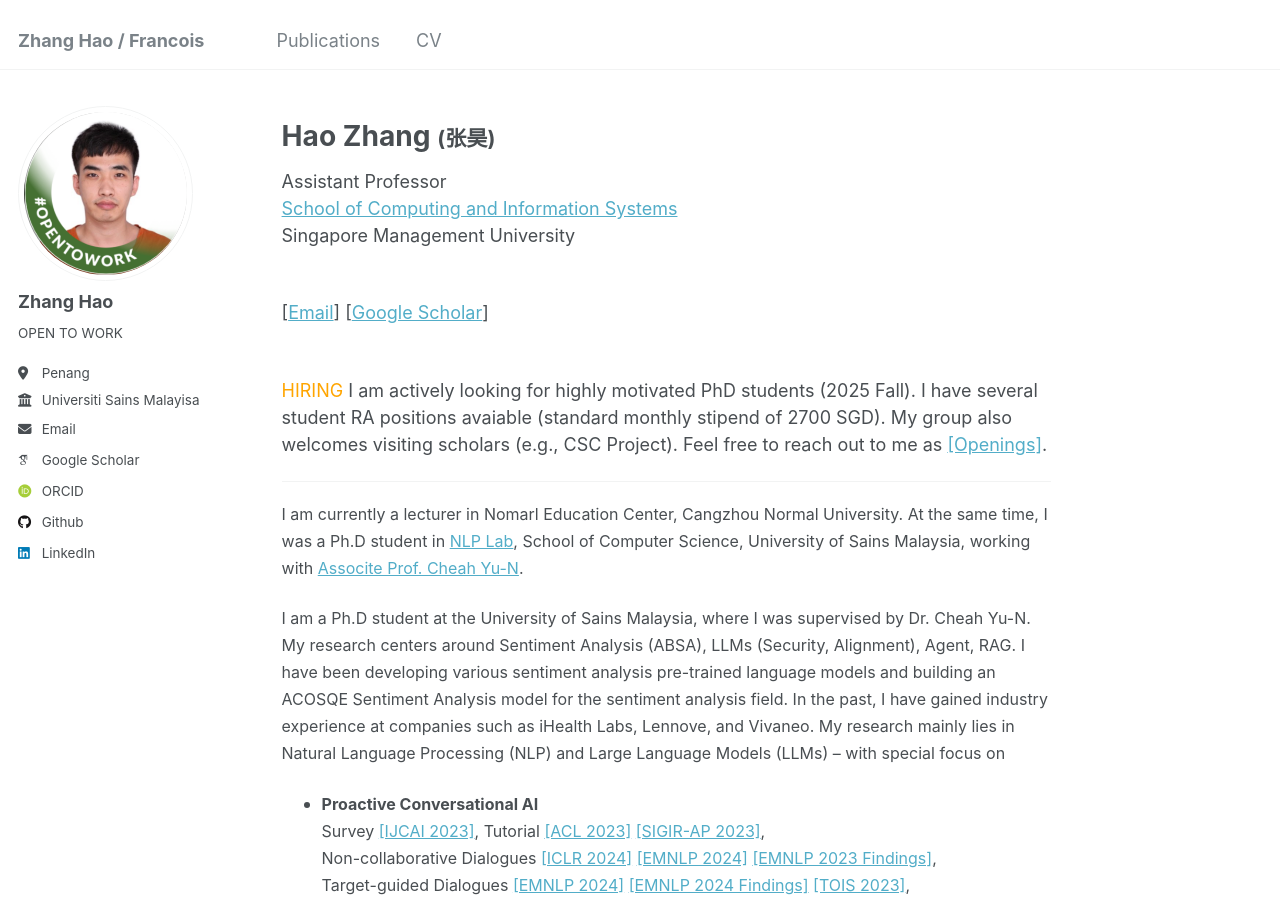
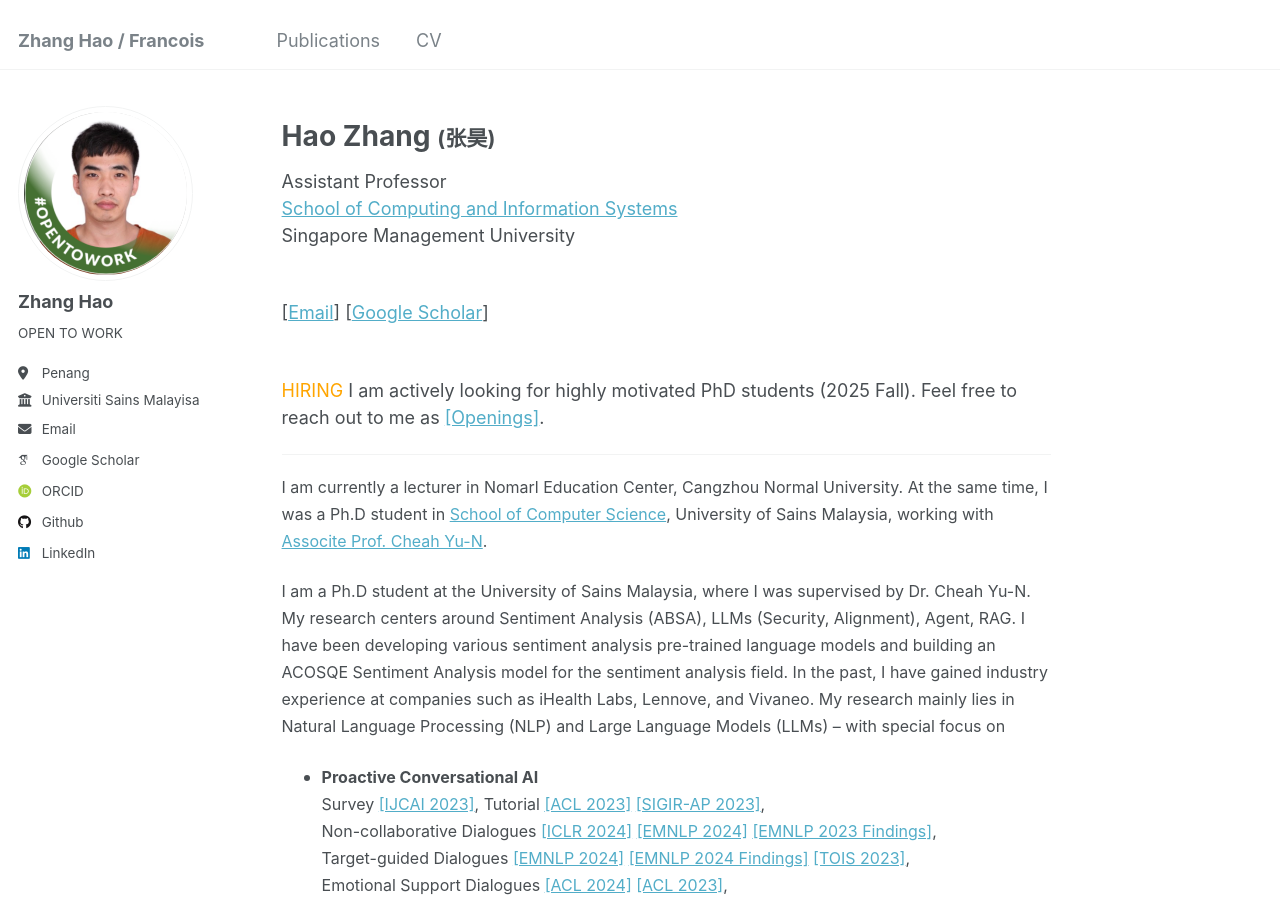
Before and after one commit to sydmou/sydmou.github.io, a Jekyll site: the page built from _pages/about.md, in a window 1280 px wide and 900 px high. Built offline with Jekyll 4.4.1, drawn with Linux system fonts in a browser that asks for light colours; some web fonts are replaced.

Commit message:
Update about.md

```diff
--- a/_pages/about.md
+++ b/_pages/about.md
@@ -27,14 +27,14 @@
         </p>
         <p>
             <br>
-            <span style="color: orange;">HIRING</span> I am actively looking for highly motivated PhD students (2025 Fall). I have several student RA positions avaiable (standard monthly stipend of 2700 SGD). My group also welcomes visiting scholars (e.g., CSC Project). Feel free to reach out to me as <a href="https://dengyang17.github.io/files/Openings.pdf">[Openings]</a>.<br>
+            <span style="color: orange;">HIRING</span> I am actively looking for highly motivated PhD students (2025 Fall). Feel free to reach out to me as <a href="https://dengyang17.github.io/files/Openings.pdf">[Openings]</a>.<br>
         </p>
     </div>
 </div>
 <hr>
 <p>
     <font size="3">
-     I am currently a lecturer in Nomarl Education Center, Cangzhou Normal University. At the same time, I was a Ph.D student in <a href="">NLP Lab</a>, School of Computer Science, University of Sains Malaysia, working with <a href="https://www.chuatatseng.com/">Associte Prof. Cheah Yu-N</a>.
+     I am currently a lecturer in Nomarl Education Center, Cangzhou Normal University. At the same time, I was a Ph.D student in <a href="">School of Computer Science</a>, University of Sains Malaysia, working with <a href="https://cs.usm.my/index.php/faculty-member/173-cheah-yu-n-associate-professor-dr">Associte Prof. Cheah Yu-N</a>.
     </font>
 </p>
 <p>
```
